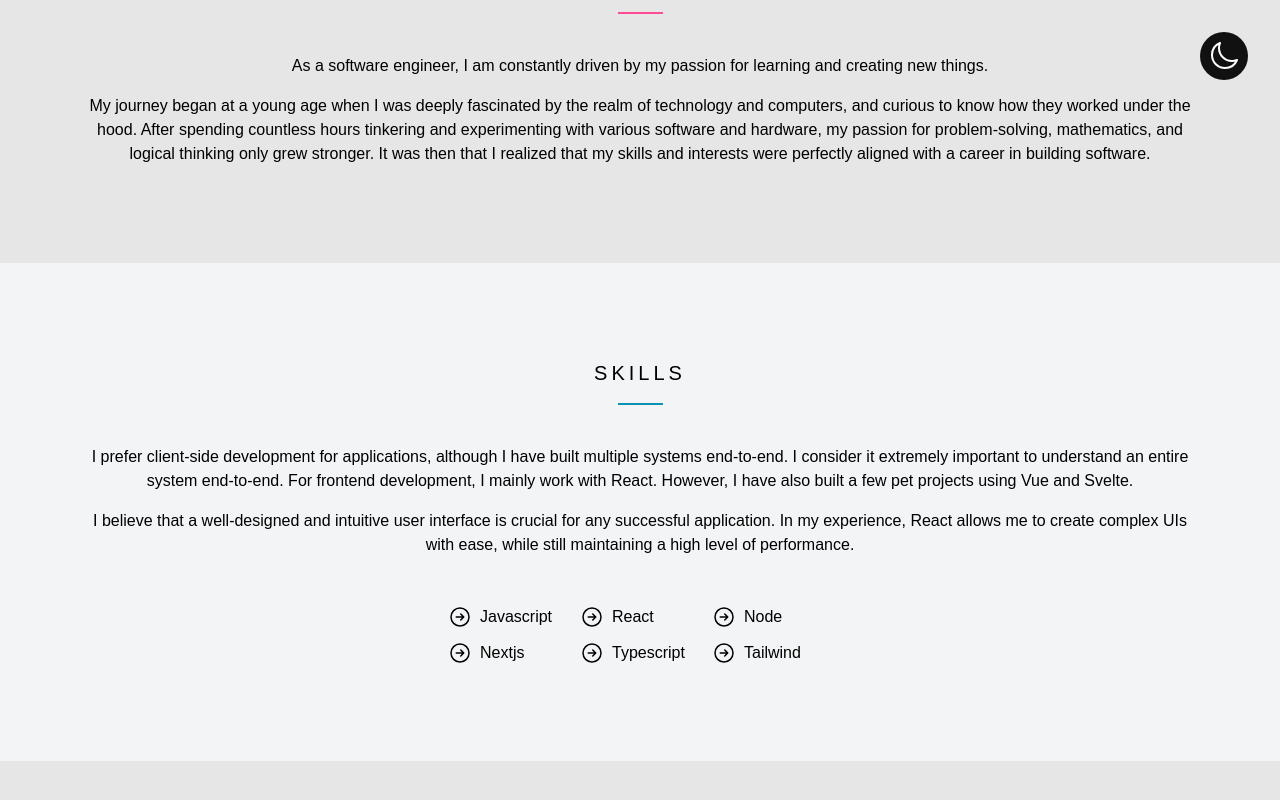
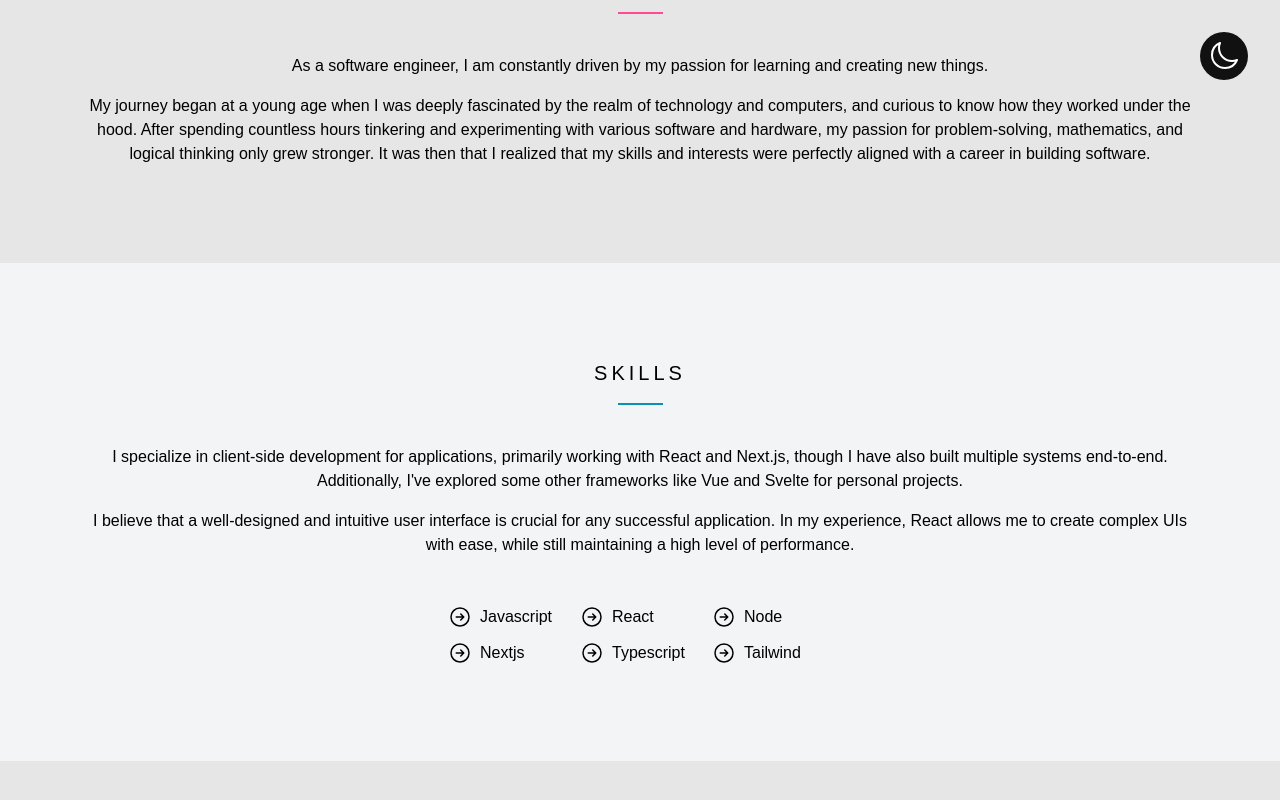
Before and after one commit to gustavomauricio/gmauricio-site, an Astro site: page / in a window 1280 px wide. Shown: the part 688-1488 px from the top of the page. Built offline with nearby package versions, Linux system fonts and the light colour scheme; Astro itself is replaced by a stand-in of ours.

Commit message:
more copy

```diff
--- a/src/pages/index.astro
+++ b/src/pages/index.astro
@@ -94,8 +94,8 @@ const EMPLOYMENT_HISTORY = [
           </h5>
           <hr class="mb-10 mt-4 mx-auto" />
           <p class="text-center mb-4">
-            As a software engineer, I am constantly driven by my passion
-            for learning and creating new things.
+            As a software engineer, I am constantly driven by my passion for
+            learning and creating new things.
           </p>
           <p class="text-center">
             My journey began at a young age when I was deeply fascinated by the
@@ -121,11 +121,10 @@ const EMPLOYMENT_HISTORY = [
         </h5>
         <hr class="mb-10 border-cyan-600 mt-4 mx-auto" />
         <p class="text-center mb-4">
-          I prefer client-side development for applications, although I
-          have built multiple systems end-to-end. I consider it extremely
-          important to understand an entire system end-to-end. For frontend
-          development, I mainly work with React. However, I have also built a
-          few pet projects using Vue and Svelte.
+          I specialize in client-side development for applications, primarily
+          working with React and Next.js, though I have also built multiple
+          systems end-to-end. Additionally, I've explored some other frameworks
+          like Vue and Svelte for personal projects.
         </p>
         <p class="text-center">
           I believe that a well-designed and intuitive user interface is crucial
```
Lines whose indentation alone changed are shown as unchanged.
